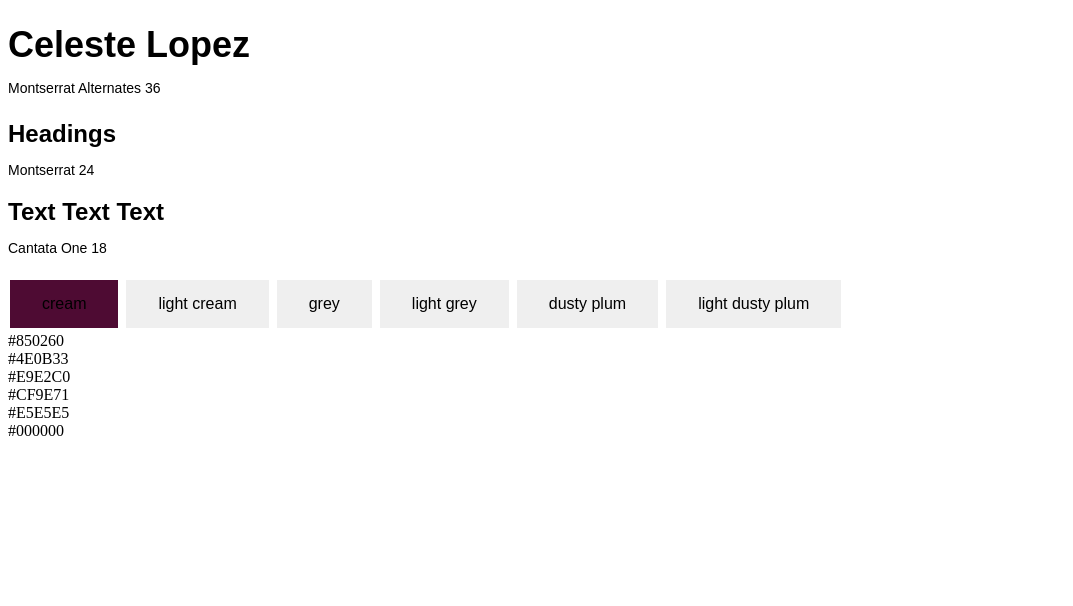
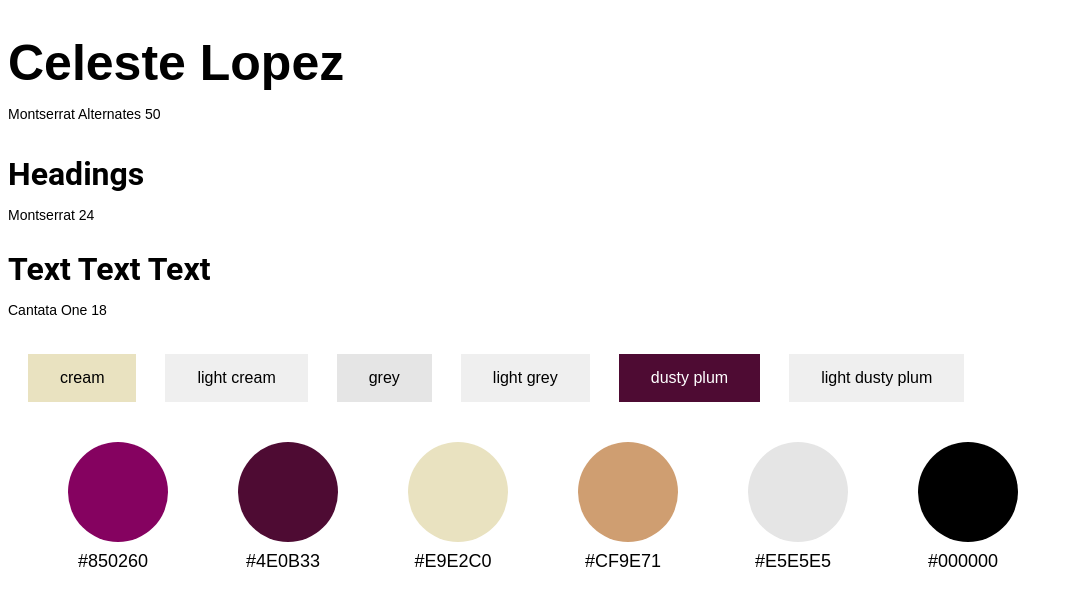
Before and after one commit to Celeste2298/UX_UI_HW_17, a plain HTML site: page index.html in a window 1280 px wide. Shown: the whole page, without its empty margins (0-1073 px from the left). Drawn offline with Linux system fonts and the light colour scheme; files that its build step writes are made by us from their sources.

Commit message:
Font/button/swatch update

```diff
--- a/css/index.css
+++ b/css/index.css
@@ -1,14 +1,14 @@
 h1{
     font-display:inline;
-    font-size: 36px;
-    font-family:Montserrat, sans-serif;
+    font-size: 50px;
+    font-family: Montserrat, sans-serif;
     font-variant:normal;
     color:black;
 }
 h2{
     font-display:inline;
-    font-size:24px, 18px;
-    font-family:Montserrat, sans-serif, cantata one;
+    font-size:32px;
+    font-family:roboto,sans-serif;
     font-variant:normal;
     color: black;
 }
@@ -22,11 +22,11 @@ p{
 .button1 {background-color: #E9E2C0;} /* Cream */
 .button2 {background-color: #E9E2C0, opacity 50%;} /* Light Cream */
 
-.button1 {background-color: #E5E5E5;} /* Grey */
-.button2 {background-color: #E5E5E5, opacity 50%;} /* Light Grey */
+.button3 {background-color: #E5E5E5;} /* Grey */
+.button4 {background-color: #E5E5E5, opacity 50%;} /* Light Grey */
 
-.button1 {background-color: #4E0B33;} /* Dusty Plum */
-.button2 {background-color: #4E0B33, opacity 32%;} /* Light Dusty Plum */
+.button5 {background-color: #4E0B33;} /* Dusty Plum */
+.button6 {background-color: #4E0B33, opacity 32%;} /* Light Dusty Plum */
 
 .button {
 	 border: none;
@@ -36,6 +36,74 @@ p{
   text-decoration: none;
   display: inline-block;
   font-size: 16px;
-  margin: 4px 2px;
+  margin: 10px 5px 5px 20px;
   cursor: pointer;
   }
+.colorContainer {
+    width: 110px;
+    height: 150px;
+    text-align: center;
+    float: left;
+    margin: 30px 10px 10px 50px;
+}
+.hexCode {
+    font-family: sans-serif;
+    font-size: 18px;
+    font-weight: normal;
+    font-variant: normal;
+    color: black;
+}
+.swatchMagenta {
+    border: black;
+    background-color: #850260;
+    width: 100px;
+    height: 100px;
+    border-radius: 100px;
+    display: inline-block;
+    margin: 5px 0px 5px 10px;
+   }
+.swatchDustyPlum {
+    border: black;
+    background-color: #4E0B33;
+    width: 100px;
+    height: 100px;
+    border-radius: 100px;
+    display: inline-block;
+    margin: 5px 0px 5px 10px;
+   }
+   .swatchCream {
+    border: black;
+    background-color: #E9E2C0;
+    width: 100px;
+    height: 100px;
+    border-radius: 100px;
+    display: inline-block;
+    margin: 5px 0px 5px 10px;
+   }
+   .swatchWarmSand {
+    border: black;
+    background-color: #CF9E71;
+    width: 100px;
+    height: 100px;
+    border-radius: 100px;
+    display: inline-block;
+    margin: 5px 0px 5px 10px;
+   }
+   .swatchGrey {
+    border: black;
+    background-color: #E5E5E5;
+    width: 100px;
+    height: 100px;
+    border-radius: 100px;
+    display: inline-block;
+    margin: 5px 0px 5px 10px;
+   }
+   .swatchBlack {
+    border: black;
+    background-color: #000000;
+    width: 100px;
+    height: 100px;
+    border-radius: 100px;
+    display: inline-block;
+    margin: 5px 0px 5px 10px;
+   }
--- a/index.html
+++ b/index.html
@@ -5,12 +5,12 @@
     <meta http-equiv="X-UA-Compatible" content="IE=edge">
     <meta name="viewport" content="width=device-width, initial-scale=1.0">
     <title>Document</title>
-    <link rel="stylesheet" href="index.css">
+    <link rel="stylesheet" type="text/css" href="css/index.css"/>
 </head>
 <body>
 <!-- Text size and Font style -->
     <h1>Celeste Lopez
-    <p>Montserrat Alternates 36</p>
+    <p>Montserrat Alternates 50</p>
     </h1>
 
     <h2>Headings
@@ -26,32 +26,33 @@
     <button class="button button2">light cream</button>
     <button class="button button3">grey</button>
     <button class="button button4">light grey</button>
-    <button class="button button5">dusty plum</button>
-    <button class="button button6">light dusty plum</button>
+    <button class="button button5" style="color: white;">dusty plum</button>
+    <button class="button button6" >light dusty plum</button>
+    <br>
 
     <!-- Color Palette -->
     <div class="colorContainer">
-        <div class="swatch magenta"></div>
+        <div class="swatchMagenta"></div>
         <div class="hexCode">#850260</div>
     </div>
     <div class="colorContainer">
-        <div class="swatch dustyPlum"></div>
+        <div class="swatchDustyPlum"></div>
         <div class="hexCode">#4E0B33</div>
     </div>
     <div class="colorContainer">
-        <div class="swatch cream"></div>
+        <div class="swatchCream"></div>
         <div class="hexCode">#E9E2C0</div>
     </div>
     <div class="colorContainer">
-        <div class="swatch warmSand "></div>
+        <div class="swatchWarmSand"></div>
         <div class="hexCode">#CF9E71</div>
     </div>
     <div class="colorContainer">
-        <div class="swatch grey"></div>
+        <div class="swatchGrey"></div>
         <div class="hexCode">#E5E5E5</div>
     </div>
     <div class="colorContainer">
-        <div class="swatch black"></div>
+        <div class="swatchBlack"></div>
         <div class="hexCode">#000000</div>
     </div>
 
```
Also changed, not shown: 1 other file.
